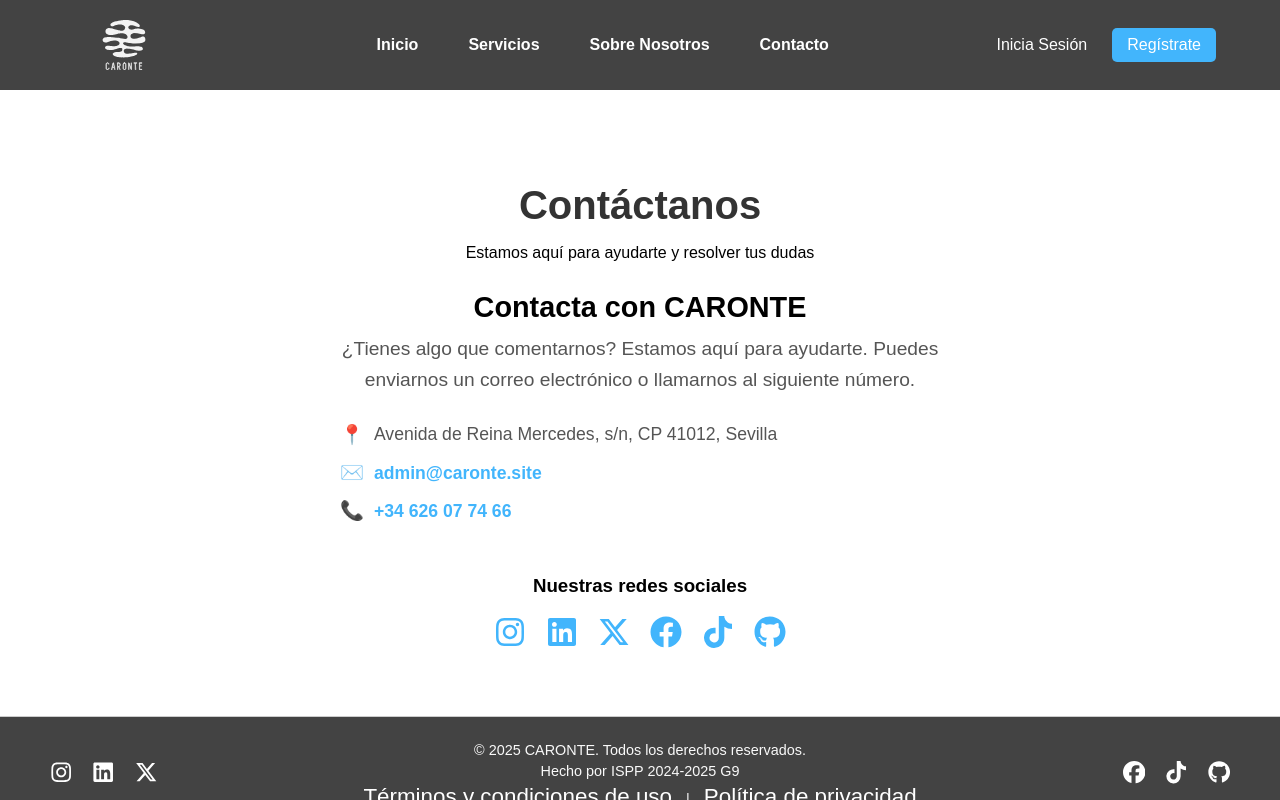
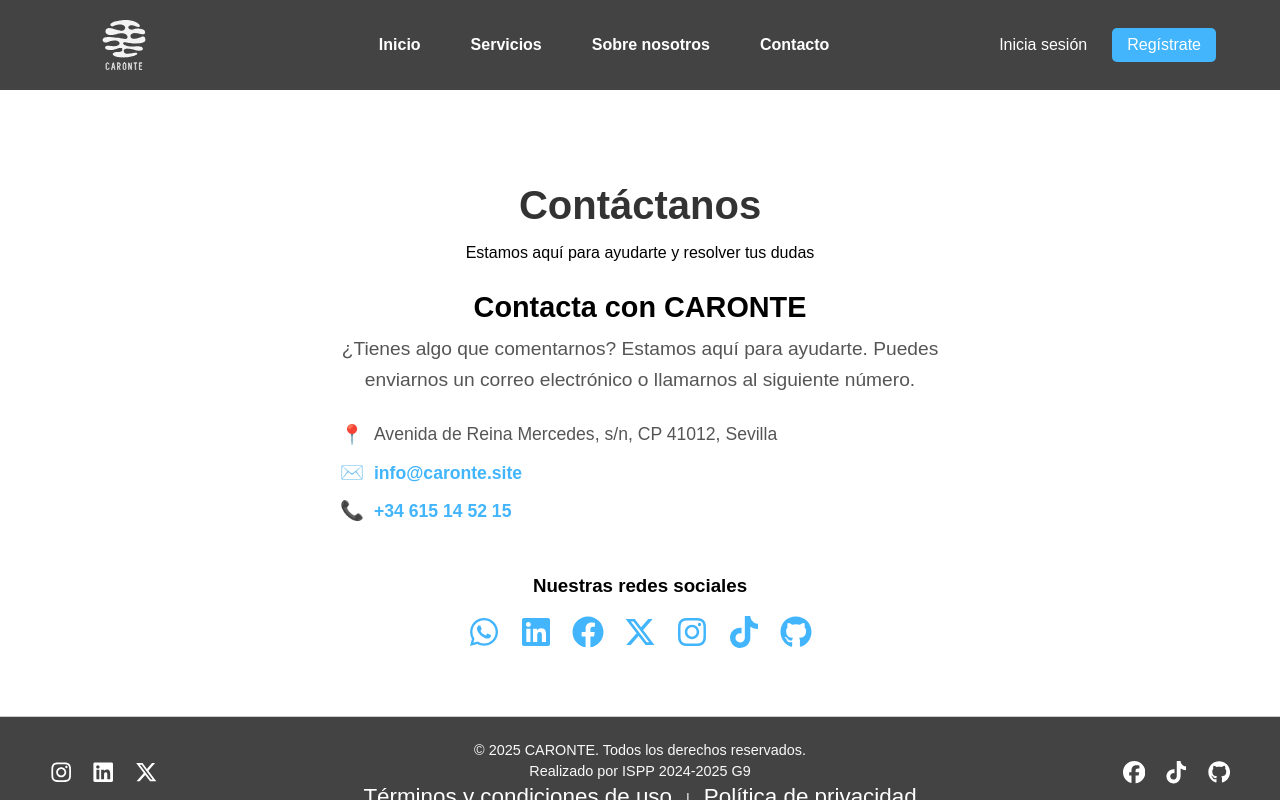
Before and after one commit to ISPP-2425-G9/landing_page, a React (Create React App) app: page /contact in a window 1280 px wide. Built offline with nearby package versions, Linux system fonts and the light colour scheme.

Commit message:
refactor: fix names and descriptions in some views

```diff
--- a/src/components/AboutUs.js
+++ b/src/components/AboutUs.js
@@ -5,14 +5,14 @@ import "../styles/AboutUs.css";
 
 const teamMembers = [
   { name: "Hugo Angulo Borrego", role: "Desarrollador Full-Stack", image: "/team/hugo.png", hobbies: "Amante de la tecnología y los gatos." },
+  { name: "Álvaro Chico Castellano", role: "Desarrollador Full-Stack", image: "/team/alvaro.png", hobbies: "Apasionado de la ingeniería software e interesado en la inteligencia artificial." },
+  { name: "Rafael Duque Colete", role: "Desarrollador Full-Stack", image: "/team/rafael.png", hobbies: "Le encanta el ciclismo y la robótica." },
+  { name: "Daniel Galván Cancio", role: "Desarrollador Full-Stack", image: "/team/daniel.png", hobbies: "Apasionado de nuevos retos tecnológicos." },
+  { name: "Juan García Carballo", role: "Desarrollador Full-Stack", image: "/team/juan.png", hobbies: "Fan de la música rock y los escape rooms." },
   { name: "Ángel García Escudero", role: "Desarrollador Full-Stack", image: "/team/angel.png", hobbies: "Apasionado del cine y la inteligencia artificial." },
-  { name: "Álvaro Chico Castellano", role: "Desarrollador Full-Stack", image: "/team/alvaro.png", hobbies: "Apasionado de la ingeniería software e interesado en la inteligencia artificial." },
   { name: "Andrés Francisco García Rivero", role: "Desarrollador Full-Stack", image: "/team/andres.png", hobbies: "Jugador de ajedrez y aficionado a la astronomía." },
-  { name: "Rafael Duque Colete", role: "Desarrollador Full-Stack", image: "/team/rafael.png", hobbies: "Le encanta el ciclismo y la robótica." },
   { name: "David Guillén Fernández", role: "Desarrollador Full-Stack", image: "/team/david.png", hobbies: "Apasionado del deporte y la programación." },
-  { name: "Daniel Galván Cancio", role: "Desarrollador Full-Stack", image: "/team/daniel.png", hobbies: "Apasionado de nuevos retos tecnológicos." },
   { name: "Lucas Manuel Herencia Solís", role: "Desarrollador Full-Stack", image: "/team/lucas.png", hobbies: "Amante de Java." },
-  { name: "Juan García Carballo", role: "Desarrollador Full-Stack", image: "/team/juan.png", hobbies: "Fan de la música rock y los escape rooms." },
   { name: "Jaime Linares Barrera", role: "Desarrollador Full-Stack", image: "/team/jaime.png", hobbies: "Fanático del fútbol y apasionado de la inteligencia artificial." },
   { name: "Jorge Muñoz Rodríguez", role: "Desarrollador Full-Stack", image: "/team/jorge.png", hobbies: "Le encanta el baloncesto y los drones." },
   { name: "Alejandro Pérez Santiago", role: "Desarrollador Full-Stack", image: "/team/alejandro.png", hobbies: "Aficionado a la escalada y la programación creativa." },
@@ -26,7 +26,7 @@ const AboutUs = () => {
   return (
     <section id="about" className="about-us">
       <div className="container">
-        <h2>Sobre Nosotros</h2>
+        <h2>Sobre nosotros</h2>
         <h3>Conoce al equipo detrás de CARONTE</h3>
         <br></br>
         <h1>¿Quiénes son los miembros del equipo CARONTE?</h1>
--- a/src/components/Contact.js
+++ b/src/components/Contact.js
@@ -1,11 +1,7 @@
 import React from "react";
+import { FaFacebook, FaGithub } from "react-icons/fa";
+import { FaInstagram, FaLinkedin, FaTiktok, FaWhatsapp, FaXTwitter } from "react-icons/fa6";
 import "../styles/Contact.css";
-import { FaInstagram } from "react-icons/fa6";
-import { FaLinkedin } from "react-icons/fa6";
-import { FaXTwitter } from "react-icons/fa6";
-import { FaFacebook } from "react-icons/fa";
-import { FaTiktok } from "react-icons/fa6";
-import { FaGithub } from "react-icons/fa";
 
 const Contact = () => {
   return (
@@ -27,14 +23,14 @@ const Contact = () => {
             <div className="contact-item">
               <span className="icon">✉️</span>
               <p>
-                <a href="mailto:admin@caronte.site">admin@caronte.site</a>
+                <a href="mailto:info@caronte.site">info@caronte.site</a>
               </p>
             </div>
 
             <div className="contact-item">
               <span className="icon">📞</span>
               <p>
-                <a href="tel:+34626077466">+34 626 07 74 66</a>
+                <a href="tel:+34615145215">+34 615 14 52 15</a>
               </p>
             </div>
           </div>
@@ -43,10 +39,11 @@ const Contact = () => {
         <div className="social-media">
           <h3>Nuestras redes sociales</h3>
           <div className="social-icons">
+            <a href="https://whatsapp.com/channel/0029Vb8vAcUDzgTBG01Tdw1f" target="_blank" rel="noopener noreferrer"><FaWhatsapp /></a>
+            <a href="https://www.linkedin.com/in/caronte-app/" target="_blank" rel="noopener noreferrer"><FaLinkedin /></a>
+            <a href="https://www.facebook.com/profile.php?id=61573575124143" target="_blank" rel="noopener noreferrer"><FaFacebook /></a>
+            <a href="https://x.com/CaronteApp" target="_blank" rel="noopener noreferrer"><FaXTwitter /></a>
             <a href="https://instagram.com/caronteapp" target="_blank" rel="noopener noreferrer"><FaInstagram /></a>
-            <a href="https://www.linkedin.com/in/carronte-app-6b200a354?utm_source=share&utm_campaign=share_via&utm_content=profile&utm_medium=android_app" target="_blank" rel="noopener noreferrer"><FaLinkedin /></a>
-            <a href="https://x.com/CaronteApp" target="_blank" rel="noopener noreferrer"><FaXTwitter /></a>
-            <a href="https://www.facebook.com/profile.php?id=61573575124143" target="_blank" rel="noopener noreferrer"><FaFacebook /></a>
             <a href="https://www.tiktok.com/@caronteapp" target="_blank" rel="noopener noreferrer"><FaTiktok /></a>
             <a href="https://github.com/ISPP-2425-G9" target="_blank" rel="noopener noreferrer"><FaGithub /></a>
           </div>
--- a/src/components/Footer.js
+++ b/src/components/Footer.js
@@ -1,6 +1,6 @@
 import React from "react";
+import { FaFacebook, FaGithub, FaInstagram, FaLinkedin, FaTiktok, FaXTwitter } from "react-icons/fa6";
 import "../styles/Footer.css";
-import { FaInstagram, FaLinkedin, FaXTwitter, FaFacebook, FaTiktok, FaGithub } from "react-icons/fa6";
 
 const Footer = () => {
   return (
@@ -8,13 +8,13 @@ const Footer = () => {
       <div className="footer-container">
         <div className="footer-section left">
           <a className="icons" href="https://instagram.com/caronteapp" target="_blank" rel="noopener noreferrer"><FaInstagram /></a>
-          <a className="icons" href="https://www.linkedin.com/in/carronte-app-6b200a354?utm_source=share&utm_campaign=share_via&utm_content=profile&utm_medium=android_app" target="_blank" rel="noopener noreferrer"><FaLinkedin /></a>
+          <a className="icons" href="https://www.linkedin.com/in/caronte-app/" target="_blank" rel="noopener noreferrer"><FaLinkedin /></a>
           <a className="icons" href="https://x.com/CaronteApp" target="_blank" rel="noopener noreferrer"><FaXTwitter /></a>
         </div>
 
         <div className="footer-section center">
           <p>&copy; 2025 CARONTE. Todos los derechos reservados.</p>
-          <p>Hecho por ISPP 2024-2025 G9</p>
+          <p>Realizado por ISPP 2024-2025 G9</p>
           <p>
             <a href="/terms">Términos y condiciones de uso</a> | <a href="/privacy">Política de privacidad</a>
           </p>
--- a/src/components/Header.js
+++ b/src/components/Header.js
@@ -26,13 +26,13 @@ const Header = () => {
           <ul>
             <li><Link to="/" onClick={toggleMenu}>Inicio</Link></li>
             <li><Link to="/services" onClick={toggleMenu}>Servicios</Link></li>
-            <li><Link to="/about" onClick={toggleMenu}>Sobre Nosotros</Link></li>
+            <li><Link to="/about" onClick={toggleMenu}>Sobre nosotros</Link></li>
             <li><Link to="/contact" onClick={toggleMenu}>Contacto</Link></li>
           </ul>
         </nav>
 
         <div className="auth-buttons">
-          <Link to="#" className="btn-login">Inicia Sesión</Link>
+          <Link to="#" className="btn-login">Inicia sesión</Link>
           <Link to="#" className="btn-register">Regístrate</Link>
         </div>
       </div>
--- a/src/components/Privacy.js
+++ b/src/components/Privacy.js
@@ -33,7 +33,7 @@ const Privacy = () => {
         <h3>4. Derechos del Usuario</h3>
         <p>
           Puedes solicitar acceso, modificación o eliminación de tus datos en cualquier momento enviándonos un correo a
-          <a href="mailto:admin@caronte.site"> admin@caronte.site</a>.
+          <a href="mailto:info@caronte.site"> info@caronte.site</a>.
         </p>
 
         <h3>5. Cambios en la Política</h3>
--- a/src/components/Services.js
+++ b/src/components/Services.js
@@ -1,6 +1,6 @@
 import React from "react";
+import { FaBusinessTime, FaCalendarCheck, FaRegAddressBook } from "react-icons/fa";
 import "../styles/Services.css";
-import { FaCalendarCheck, FaBusinessTime, FaRegAddressBook } from "react-icons/fa";
 
 
 
@@ -21,7 +21,7 @@ const servicesData = [
   },
   {
     title: "Publicidad para Empresas",
-    description: "Publicita tu empresa relacionada con el sector funerario (funeraria, notaria, floristería, etc.) para que más clientes puedan conocer tus servicios.",
+    description: "Publicita tu empresa relacionada con el sector funerario (funeraria, notaría, floristería, etc.) para que más clientes puedan conocer tus servicios.",
     price: "9.99€/mes",
     icon: <FaBusinessTime />,
     type: "company",
@@ -32,7 +32,7 @@ const Services = () => {
   return (
     <section id="services" className="services">
       <div className="container">
-        <h2>Nuestros Servicios</h2>
+        <h2>Nuestros servicios</h2>
         <h3>Ofrecemos una plataforma segura para gestionar tu legado digital y comunicación post-mortem.</h3>
 
         <div className="service-grid">
```
